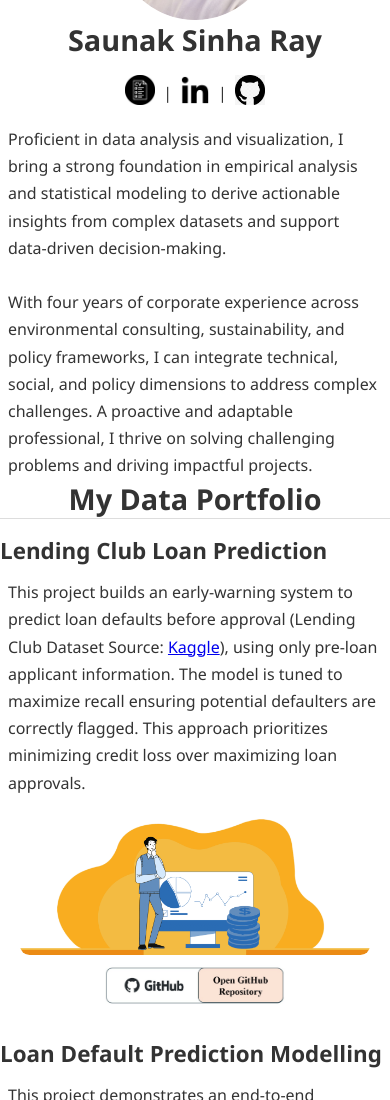
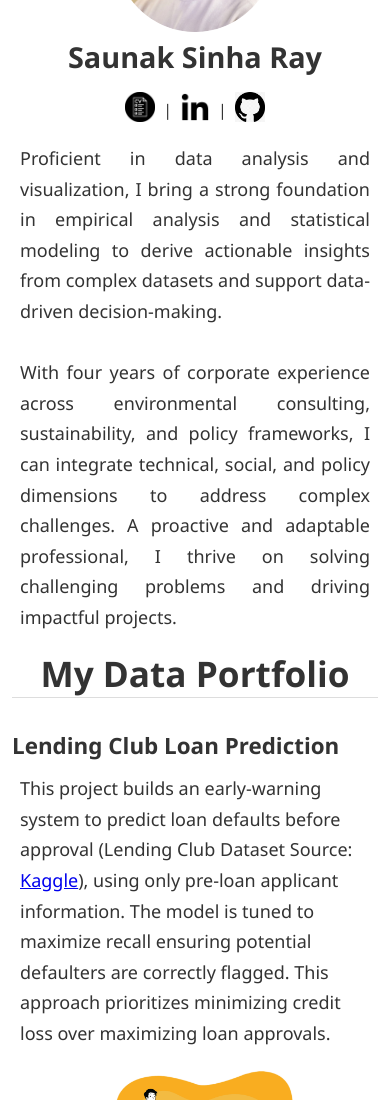
Before and after one commit to saunsr/Data-Portfolio, a plain HTML site: page index.html in a window 390 px wide. Shown: the part 140-1240 px from the top of the page. Drawn offline with Linux system fonts and the light colour scheme.

Commit message:
style changes

```diff
--- a/style.css
+++ b/style.css
@@ -1,4 +1,4 @@
-/* CSS Reset and Box-sizing */
+/* === CSS Reset & Base === */
 * {
   box-sizing: border-box;
   margin: 0;
@@ -9,49 +9,35 @@ body {
   font-family: 'Segoe UI', Arial, sans-serif;
   background-color: #fff;
   color: #333;
+  font-size: 1rem;
   margin: 0;
   padding: 0;
-  font-size: 1rem;
 }
 
+/* === Layout: Jekyll-style sticky sidebar === */
 .container {
   display: flex;
-  flex-wrap: wrap;
-  max-width: 75rem;
+  align-items: flex-start;
+  max-width: 1100px;
   margin: 2rem auto;
-  padding: 1.5rem;
-  justify-content: space-between;
-  align-items: flex-start;
+  padding: 2rem;
+  gap: 3rem; /* space between sidebar and content */
 }
 
 .sidebar {
-  position: fixed;
-  top: 0;
-  left: 0;
-  width: 30%;             /* Adjust width if needed */
-  height: 100vh;          /* Full viewport height */
-  background: white;      /* Match page background */
-  padding: 2rem;
-  box-sizing: border-box;
+  position: sticky;
+  top: 2rem;
+  align-self: flex-start;
+  width: 320px; /* fixed width like Jekyll themes */
   text-align: center;
-  overflow-y: auto;       /* Scroll inside if bio is long */
+  background: transparent;
+  overflow: visible; /* no sidebar scrollbar */
 }
 
 .sidebar h1 {
   font-size: 2.2rem;
-  margin-top: 0;
-  padding-top: 0;
   white-space: nowrap;
   margin-bottom: 2rem;
-}
-
-.main-content h1 {
-  font-size: 2.2rem;
-  text-align: center;
-  width: 100%;
-  margin: 0 auto 2rem auto;
-  border-bottom: 1px solid #ddd;
-  padding-bottom: 0.7rem;
 }
 
 .profile-img {
@@ -72,6 +58,7 @@ body {
 
 .social-icon {
   width: 30px;
+  transition: transform 0.2s ease-in-out;
 }
 
 .social-icon:hover {
@@ -86,25 +73,32 @@ body {
 
 .main-content {
   flex: 1;
-  padding: 2rem;
-  margin-left: 30%;       /* Same as .sidebar width */
+  min-width: 0; /* prevents flex overflow */
   box-sizing: border-box;
+}
+
+.main-content h1 {
+  font-size: 2.2rem;
+  text-align: center;
+  margin: 0 auto 2rem auto;
+  border-bottom: 1px solid #ddd;
+  padding-bottom: 0.7rem;
 }
 
 .project {
   margin-bottom: 3rem;
 }
 
-/* New: container for multiple projects side by side */
+/* === Project Grid === */
 .project-row {
   display: flex;
-  gap: 2rem;           /* space between project cards */
-  flex-wrap: wrap;     /* allows wrapping on smaller screens */
+  gap: 2rem;
+  flex-wrap: wrap;
 }
 
 .project-row .project {
-  flex: 1;             /* make them equal width */
-  min-width: 300px;    /* prevent shrinking too small */
+  flex: 1;
+  min-width: 300px;
 }
 
 .project h2 {
@@ -117,17 +111,16 @@ body {
   line-height: 1.7;
 }
 
-/* IMPROVEMENT: Make project images fully responsive */
 .project-img {
   width: 100%;
-  max-width: 500px; /* Prevents image from being too large */
+  max-width: 500px;
   border-radius: 0.6rem;
-  height: auto;      /* Maintains aspect ratio */
-  display: block;    /* Ensures proper spacing */
-  margin: 0 auto;    /* Centers image */
+  height: auto;
+  display: block;
+  margin: 0 auto;
 }
 
-/* IMPROVEMENT: Make Jupyter button responsive */
+/* === Jupyter Buttons === */
 .jupyter-container {
   display: flex;
   justify-content: center;
@@ -135,183 +128,134 @@ body {
 }
 
 .jupyter-btn {
-  width: auto;  /* Ensures it scales correctly */
-  max-width: 220px;  /* Adjust based on your image */
+  width: auto;
+  max-width: 220px;
   height: auto;
   display: block;
   transition: transform 0.2s ease-in-out;
   cursor: pointer;
 }
 
-/* IMPROVEMENT: HOVER EFFECT */
 .jupyter-btn:hover {
-  transform: scale(1.05);  /* Slight zoom effect */
+  transform: scale(1.05);
 }
 
-/* Responsive Styles */
-
-/* Larger desktops & monitors (above 1440px) */
-@media (min-width: 1200px) {
+/* === Large Desktops === */
+@media (min-width: 1440px) {
   .container {
-    max-width: 85rem;
-    margin-top: 3rem;
-    padding: 2rem 4rem;
+    max-width: 1200px;
+    padding: 2.5rem;
+    gap: 4rem;
   }
-
   .sidebar {
-    margin-right: 6rem;
+    width: 340px;
   }
-
   .sidebar h1,
   .main-content h1 {
     font-size: 2.6rem;
   }
-
   .profile-img {
     width: 20rem;
     height: 20rem;
   }
-
   .bio,
   .project p {
     font-size: 1.25rem;
   }
 }
 
-/* Medium screens (tablets, small laptops) */
+/* === Small Laptops (1025px–1366px) === */
+@media (max-width: 1366px) and (min-width: 1025px) {
+  .container {
+    gap: 2rem;
+    padding: 1.5rem;
+    max-width: 1000px;
+  }
+  .sidebar {
+    width: 280px;
+    top: 1.5rem;
+  }
+  .profile-img {
+    width: 200px;
+    height: 200px;
+  }
+  .sidebar h1,
+  .main-content h1 {
+    font-size: 2rem;
+  }
+  .bio,
+  .project p {
+    font-size: 1rem;
+    line-height: 1.6;
+  }
+}
+
+/* === Tablets (max-width: 1024px) === */
 @media (max-width: 1024px) {
   .container {
     flex-direction: column;
-    margin-top: 2rem;
+    gap: 1.25rem;
+    max-width: 100%;
+    margin: 0;
+    padding: 1rem;
   }
-
   .sidebar {
-    margin-right: 0;
-    margin-bottom: 2rem;
+    position: static;
+    width: 100%;
   }
-
   .main-content {
-    padding-left: 0;
-    margin-left: 0;
+    width: 100%;
   }
-
-  .profile-img {
-    max-width: 14rem;
-    height: auto;
-  }
-
-  .project-img {
-    max-width: 400px;  /* Reduce image size for tablets */
-  }
-
 }
 
-/* ✅ Small screens (mobile devices) */
+/* === Mobiles (max-width: 600px) === */
 @media (max-width: 600px) {
   .container {
-    display: flex;
-    flex-direction: column;
-    align-items: stretch;        /* NEW - Fill width instead of center */
-    justify-content: flex-start; /* NEW - Align content to top */
-    width: 100%;                 /* NEW - Take full width */
-    max-width: 100%;              /* NEW - Remove max-width limit */
-    margin: 0;                   /* NEW - Remove centering margin */
-    padding: 0;                  /* NEW - Remove container padding */
+    padding: 0.75rem;
+    gap: 1rem;
   }
-
-  /* ✅ Ensures all sections take full width and proper spacing */
   .sidebar,
   .main-content,
   .project,
   .bio {
     width: 100%;
     max-width: 100%;
-    text-align: left;
-    margin: 0;                   /* NEW - Remove side gaps */
-    padding: 0;                  /* NEW - Remove side gaps */
+    margin: 0;
+    padding: 0;
   }
-
-  /* NEW — Disable fixed sidebar for mobile */
-  .sidebar {
-    position: relative;          /* NEW - No fixed positioning */
-    height: auto;                /* NEW - Let it resize naturally */
-    width: 100%;
+  .main-content h1,
+  .bio,
+  .project p {
+    padding: 0 0.5rem;
   }
-
-  .main-content {
-    margin-left: 0;               /* NEW - No left offset from sidebar */
-  }
-
-  /* ✅ Minimal padding for readability */
-  .main-content h1,
-  .project p,
-  .bio {
-    padding: 0 0.5rem;            /* NEW - Small inner padding only */
-  }
-
-  /* ✅ Ensures proper centering of name */
   .sidebar h1 {
     font-size: 1.8rem;
-    text-align: center;
-    width: 100%;
-    margin: 0 auto 1rem auto;
+    margin-bottom: 1rem;
   }
-
-  /* ✅ Fix text alignment for bio & project text */
-  .bio,
-  .project p {
-    font-size: 1rem;
-    text-align: left;
-  }
-
-  /* ✅ Fix alignment for main-content heading */
-  .main-content h1 {
-    font-size: 1.8rem;
-    text-align: center;
-    width: 100%;
-    margin: 0 auto 1rem auto;
-  }
-
   .project h2 {
     font-size: 1.4rem;
   }
-
-  /* ✅ Ensures profile image remains circular */
   .profile-img {
     width: 10rem;
     height: 10rem;
     border-radius: 50%;
     object-fit: cover;
-    display: block;
-    margin: 0 auto;
-    overflow: hidden;
-  }
-
-  /* ✅ Ensures images in projects are correctly responsive */
-  .project-img {
-    width: 100%;
-    max-width: 350px;
-    display: block;
     margin: 0 auto;
   }
-
-  /* Ensures button responsiveness */
+  .project-img {
+    max-width: 350px;
+  }
   .jupyter-container {
-    display: flex;
-    justify-content: center;
     gap: 0.2rem;
     flex-wrap: wrap;
     margin-top: 0.6rem;
   }
-
   .jupyter-btn {
     max-width: 150px;
-    height: auto;
-    display: inline-block;
   }
 }
 
-/* 📱 Mobile Responsive: Adjust button sizes */
+/* === Slight tweak for mobile tablets up to 768px === */
 @media (max-width: 768px) {
   .jupyter-btn {
     max-width: 180px;
```
